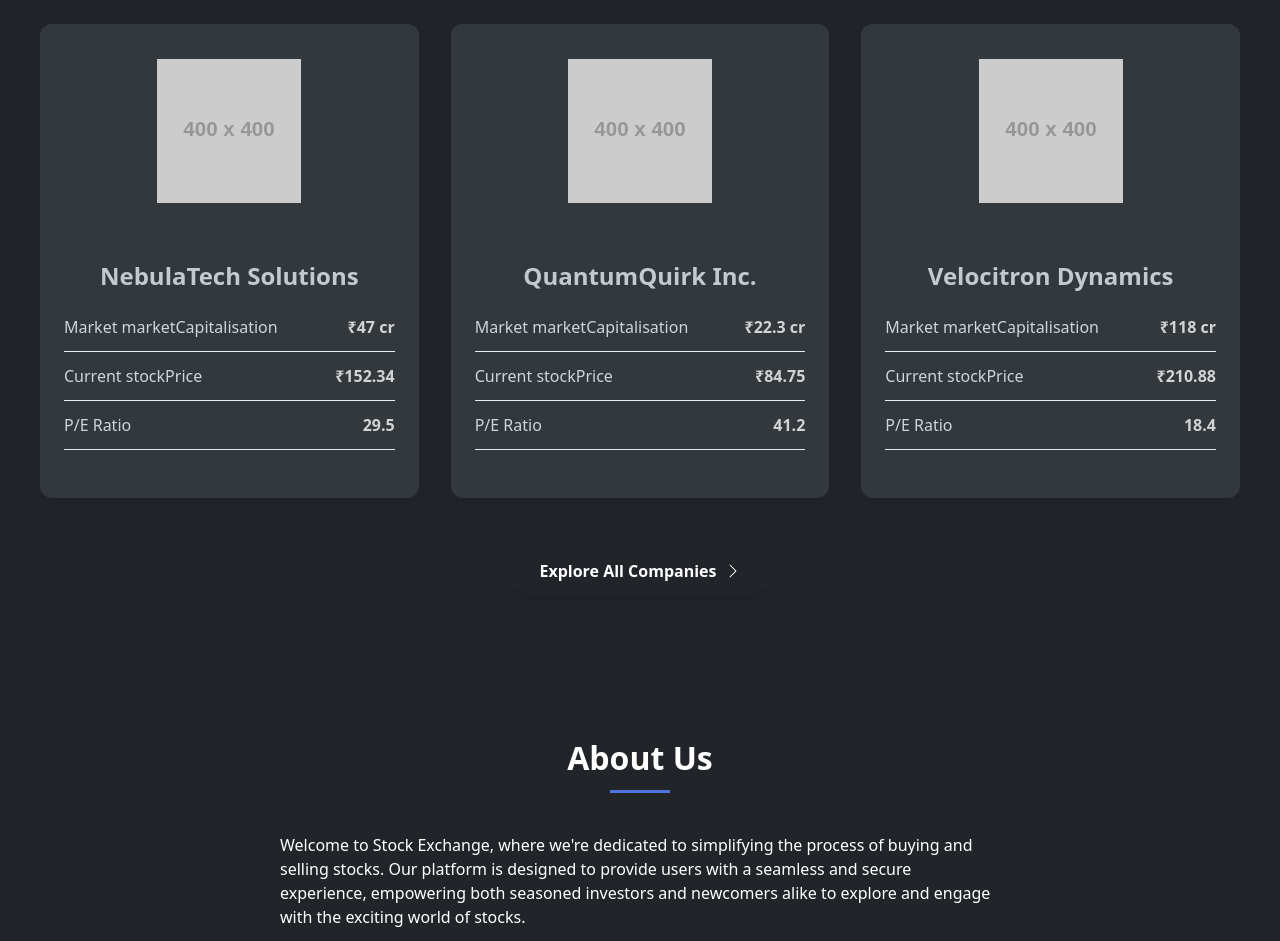
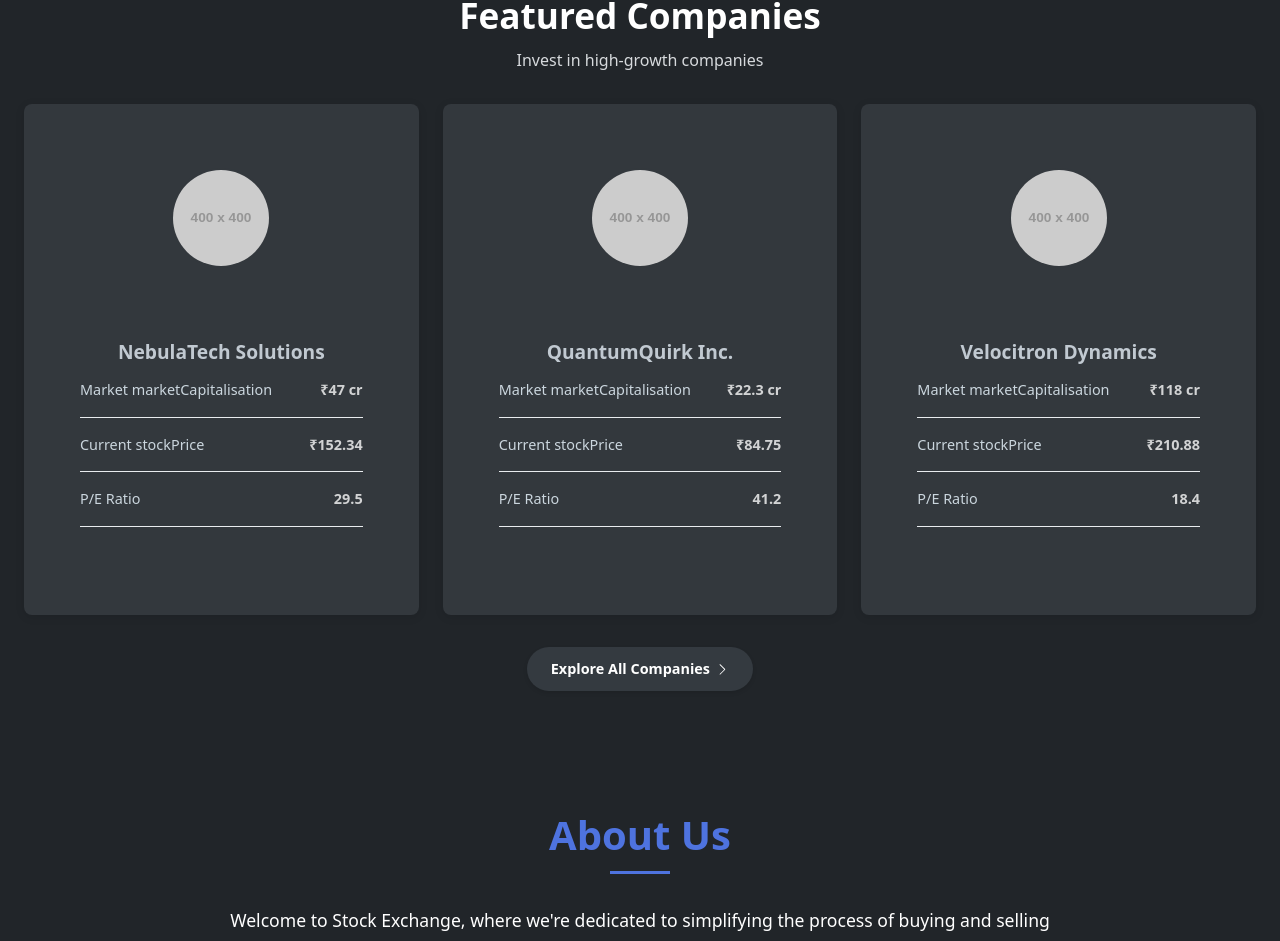
Before and after one commit to sudobh/Stock-exchange-website, a React (Create React App) app in the folder frontend/: page / in a window 1280 px wide. Shown: the part 654-1595 px from the top of the page. Built offline with nearby package versions, Linux system fonts and the light colour scheme; the HTML template or start-up script is replaced by a standard one.

Commit message:
update css

```diff
--- a/frontend/src/components/AboutUs.module.css
+++ b/frontend/src/components/AboutUs.module.css
@@ -1,18 +1,18 @@
 .aboutSection {
   background-color: #212529;
   color: white;
-  padding: 3rem 1rem;
+  padding-top: 2rem;
+  padding-bottom: 4rem;
+  padding-left: 2rem;
+  padding-right: 2rem;
   display: flex;
   justify-content: center;
 }
-
 .contentContainer {
   width: 100%;
-  max-width: 768px;
-  padding: 0 1.5rem;
-  display: flex;
-  flex-direction: column;
-  align-items: center;
+  max-width: 900px;
+  padding: 2rem;
+  text-align: center;
 }
 
 .header {
@@ -21,10 +21,12 @@
 }
 
 .title {
-  font-size: 2rem;
+  font-size: 2.5rem;
   font-weight: 700;
   margin-bottom: 0.75rem;
   position: relative;
+  color: #4e73df;
+  text-align: center;
 }
 
 .underline {
@@ -32,27 +34,15 @@
   height: 3px;
   background: #4e73df;
   margin: 0.5rem auto;
+  margin-bottom: 1.5rem;
 }
 
 .textContent {
-  display: flex;
-  flex-direction: column;
-  gap: 1rem;
-  max-width: 100%;
+  text-align: center;
 }
 
 .description {
-  font-size: 1rem;
-  line-height: 1.5;
-  text-align: left;
+  font-size: 1.1rem;
+  line-height: 1.7;
+  margin-bottom: 1rem;
 }
-
-@media (max-width: 480px) {
-  .aboutSection {
-    padding: 2rem 1rem;
-  }
-
-  .title {
-    font-size: 1.7rem;
-  }
-}
--- a/frontend/src/components/Hero.module.css
+++ b/frontend/src/components/Hero.module.css
@@ -1,7 +1,7 @@
 .hero {
   position: relative;
   width: 100%;
-  min-height: 60vh;
+  min-height: 75vh;
   overflow: hidden;
   display: flex;
   flex-direction: column;
@@ -86,7 +86,7 @@
 
 @media (min-width: 600px) and (max-width: 768px) {
   .hero {
-    min-height: 80vh;
+    min-height: 90vh;
     text-align: center;
   }
 
--- a/frontend/src/components/company.module.css
+++ b/frontend/src/components/company.module.css
@@ -1,84 +1,86 @@
 .companySection {
-  padding: 4rem 2rem;
+  padding: 3rem 1.5rem;
   background-color: #212529;
 }
 
 .sectionHeader {
   text-align: center;
-  margin-bottom: 3rem;
+  margin-bottom: 2rem;
 }
 
 .sectionTitle {
-  font-size: 2.5rem;
+  font-size: 2.2rem;
   font-weight: 700;
-  color: #ffffff; /* Changed from #212529 to white for better contrast on dark bg */
-  margin-bottom: 0.5rem;
+  color: #ffffff;
+  margin-bottom: 0.75rem;
 }
 
 .sectionSubtitle {
-  font-size: 1.25rem;
-  color: #d7dadd; /* Lighter gray for better readability on dark bg */
-  max-width: 700px;
-  margin: 0 auto;
+  font-size: 1rem;
+  color: #d7dadd;
+  max-width: 95%;
+  margin: 0 auto 1.5rem;
 }
 
 .companiesGrid {
   display: grid;
-  grid-template-columns: repeat(auto-fill, minmax(300px, 1fr));
-  gap: 2rem;
-  max-width: 1200px;
+  grid-template-columns: repeat(auto-fit, minmax(250px, 1fr));
+  gap: 1.5rem;
+  max-width: 100%;
   margin: 0 auto;
 }
 
 .companyCard {
   background: #33383d;
-  border-radius: 12px;
+  border-radius: 8px;
   overflow: hidden;
-  box-shadow: 0 4px 20px rgba(0, 0, 0, 0.08);
-  transition: transform 0.3s ease, box-shadow 0.3s ease;
+  box-shadow: 0 2px 10px rgba(0, 0, 0, 0.1);
+  transition: transform 0.2s ease, box-shadow 0.2s ease;
+  padding: 1.5rem; /* Increased overall padding */
 }
 
 .companyCard:hover {
-  transform: translateY(-5px);
-  box-shadow: 0 8px 25px rgba(0, 0, 0, 0.12);
+  transform: translateY(-3px);
+  box-shadow: 0 5px 15px rgba(0, 0, 0, 0.15);
 }
 
 .companyLogo {
-  padding: 2rem;
+  padding: 2.5rem 2rem; /* Increased top/bottom padding for logo */
   text-align: center;
   background-color: #33383d;
 }
 
 .companyLogo img {
-  width: 150px;
-  height: 150px;
-  object-fit: fill;
-  border-radius: 0;
-  border: 3px solid #33383d;
+  width: 100px;
+  height: 100px;
+  object-fit: contain;
+  border-radius: 50%;
+  border: 2px solid #33383d;
 }
 
 .companyInfo {
-  padding: 1.5rem;
+  padding: 2rem; /* Increased padding for info section */
 }
 
 .companyName {
-  font-size: 1.5rem;
+  font-size: 1.2rem;
   font-weight: 600;
   color: #c1c9d1;
-  margin-bottom: 1.5rem;
+  margin-bottom: 1rem;
   text-align: center;
 }
 
 .companyDetails {
-  margin-bottom: 1.5rem;
+  margin-bottom: 2rem; /* Increased margin below details */
 }
 
 .detailItem {
   display: flex;
   justify-content: space-between;
-  margin-bottom: 0.75rem;
-  padding-bottom: 0.75rem;
+  margin-bottom: 1rem; /* Increased margin below each detail item */
+  padding-bottom: 1rem; /* Increased padding below each detail item */
   border-bottom: 1px solid #e9ecef;
+  font-size: 0.9rem;
 }
 
 .detailLabel {
@@ -94,38 +96,39 @@
 .investButton {
   display: block;
   width: 100%;
-  padding: 0.75rem;
-  background-color: #212529; /* Changed from #4e73df to match the theme */
+  padding: 1rem; /* Increased button padding */
+  background-color: #343a40;
   color: white;
   border: none;
   border-radius: 6px;
   font-weight: 600;
   cursor: pointer;
-  transition: background-color 0.3s ease;
+  font-size: 0.9rem;
+  transition: background-color 0.2s ease;
 }
 
 .investButton:hover {
-  background-color: #343a40; /* Darker shade for hover */
+  background-color: #495057;
 }
 
 @media (max-width: 768px) {
+  .companiesGrid {
+    grid-template-columns: 1fr;
+  }
+
   .sectionTitle {
     font-size: 2rem;
   }
 
   .sectionSubtitle {
-    font-size: 1rem;
-  }
-
-  .companiesGrid {
-    grid-template-columns: 1fr;
+    font-size: 0.9rem;
   }
 }
 
 .showMoreContainer {
   text-align: center;
-  margin-top: 3rem;
-  margin-bottom: 2rem;
+  margin-top: 2rem;
+  margin-bottom: 0.5rem;
 }
 
 .exploreLink {
@@ -135,36 +138,37 @@
 .exploreButton {
   display: inline-flex;
   align-items: center;
-  padding: 0.8rem 2rem;
-  font-size: 1rem;
+  padding: 0.7rem 1.5rem;
+  font-size: 0.9rem;
   font-weight: 600;
   color: #ffffff;
-  background-color: #212529; /* Changed from #4e73df to match the theme */
+  background-color: #343a40;
   border: none;
   border-radius: 50px;
   cursor: pointer;
-  transition: all 0.3s ease;
-  box-shadow: 0 4px 6px rgba(0, 0, 0, 0.1);
+  transition: all 0.2s ease;
+  box-shadow: 0 2px 4px rgba(0, 0, 0, 0.1);
 }
 
 .exploreButton:hover {
-  background-color: #343a40; /* Darker shade for hover */
-  transform: translateY(-2px);
-  box-shadow: 0 6px 12px rgba(0, 0, 0, 0.15);
+  background-color: #495057;
+  transform: translateY(-1px);
+  box-shadow: 0 4px 8px rgba(0, 0, 0, 0.15);
 }
 
 .arrowIcon {
-  margin-left: 0.5rem;
-  transition: transform 0.3s ease;
+  margin-left: 0.4rem;
+  font-size: 0.8rem;
+  transition: transform 0.2s ease;
 }
 
 .exploreButton:hover .arrowIcon {
-  transform: translateX(3px);
+  transform: translateX(2px);
 }
 
 @media (max-width: 768px) {
   .exploreButton {
-    padding: 0.75rem 1.5rem;
-    font-size: 0.9rem;
+    padding: 0.6rem 1.2rem;
+    font-size: 0.85rem;
   }
 }
--- a/frontend/src/components/showMore.jsx
+++ b/frontend/src/components/showMore.jsx
@@ -1,7 +1,7 @@
 import React from 'react';
 import { Link } from 'react-router-dom';
 import styles from './company.module.css';
-import { ChevronRight } from 'react-bootstrap-icons'; // Or use an alternative icon solution
+import { ChevronRight } from 'react-bootstrap-icons';
 
 function ShowMoreButton() {
   return (
--- a/frontend/src/pages/LoginPage.jsx
+++ b/frontend/src/pages/LoginPage.jsx
@@ -66,9 +66,10 @@ function LoginPage() {
 
             <Container className={styles.loginContainer}>
                 <Row className="justify-content-center">
-                    <Col md={10} lg={8} xl={6}> {/* Wider column */}
+                    {/* Adjusted xl value here */}
+                    <Col md={8} lg={6} xl={6}>
                         <div className={styles.loginCard}>
-                            <h2 className="text-center mb-3">Sign In</h2> {/* Shorter title */}
+                            <h2 className="text-center mb-3">Sign In</h2>
 
                             {error && (
                                 <Alert variant={error.variant} className="mt-3">
--- a/frontend/src/pages/LoginPage.module.css
+++ b/frontend/src/pages/LoginPage.module.css
@@ -1,5 +1,5 @@
 .loginPage {
-    display: flex;
+    padding-top: 4rem;
     flex-direction: column;
     background-color: #212529;
     color: white;
@@ -7,9 +7,7 @@
 }
 
 .loginContainer {
-    flex: 1;
     padding: 2rem;
-    display: flex;
     justify-content: center;
     align-items: center;
 }
@@ -20,8 +18,8 @@
     box-shadow: 0 4px 20px rgba(0, 0, 0, 0.3);
     border: 1px solid #495057;
     color: white;
-    width: 90%;
-    max-width: 400px;
+    width: 100%;
+    max-width: 600px;
     padding: 1.5rem;
 }
 
```
Also changed, not shown: frontend/src/components/AboutUS.jsx (line endings or trailing spaces).
